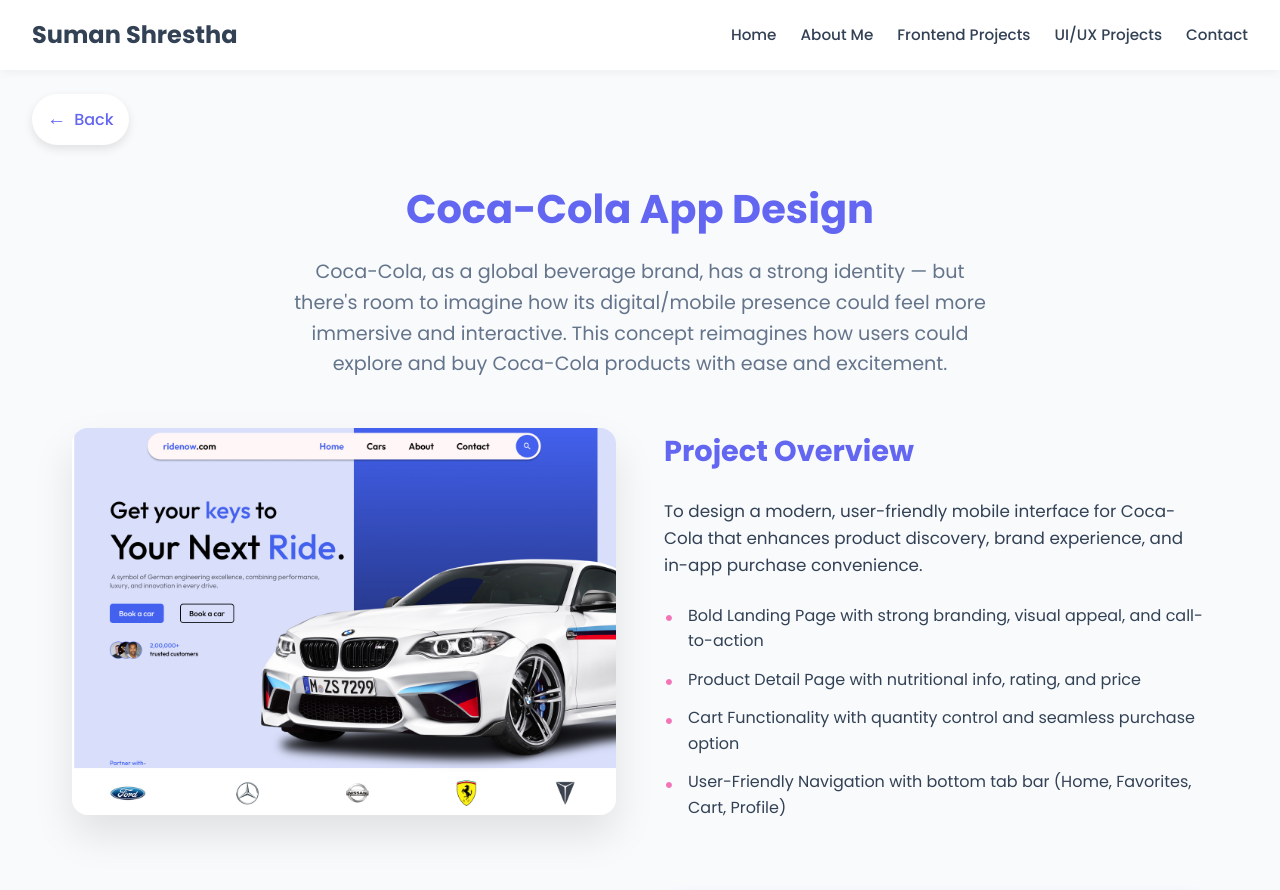
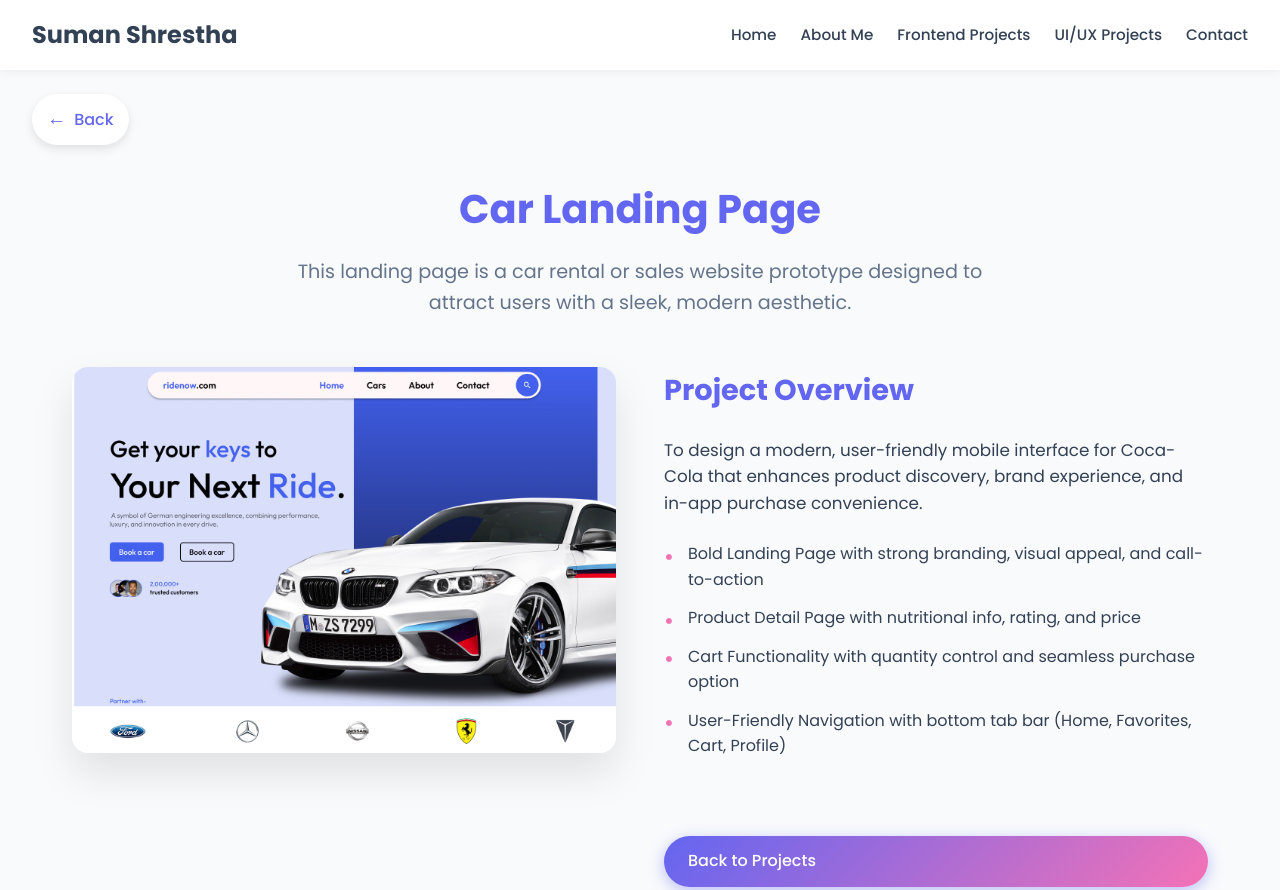
Before and after one commit to suman0005/Portfolio-V2, a plain HTML site: page carlandingpage/index.html in a window 1280 px wide. Shown: the top 890 px of the page. Drawn offline with Linux system fonts and the light colour scheme.

```diff
--- a/carlandingpage/index.html
+++ b/carlandingpage/index.html
@@ -304,8 +304,8 @@
 
     <div class="mockup-container">
         <div class="project-header">
-            <h1 class="project-title">Coca-Cola App Design</h1>
-            <p class="project-subtitle">Coca-Cola, as a global beverage brand, has a strong identity — but there's room to imagine how its digital/mobile presence could feel more immersive and interactive. This concept reimagines how users could explore and buy Coca-Cola products with ease and excitement.</p>
+            <h1 class="project-title">Car Landing Page</h1>
+            <p class="project-subtitle">This landing page is a car rental or sales website prototype designed to attract users with a sleek, modern aesthetic.</p>
         </div>
 
         <div class="mockup-showcase">
```
Also changed, not shown: index.html (+1 -1 lines).
